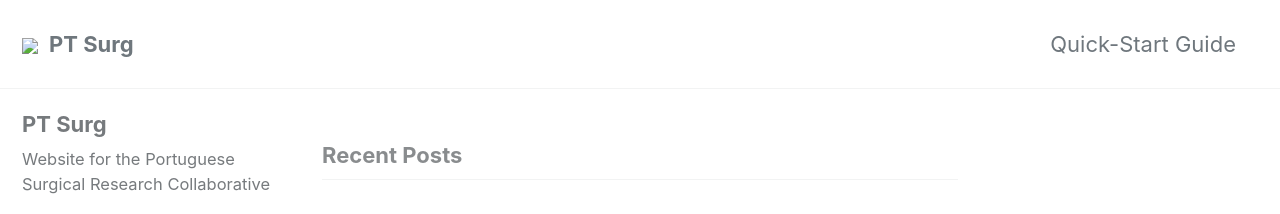
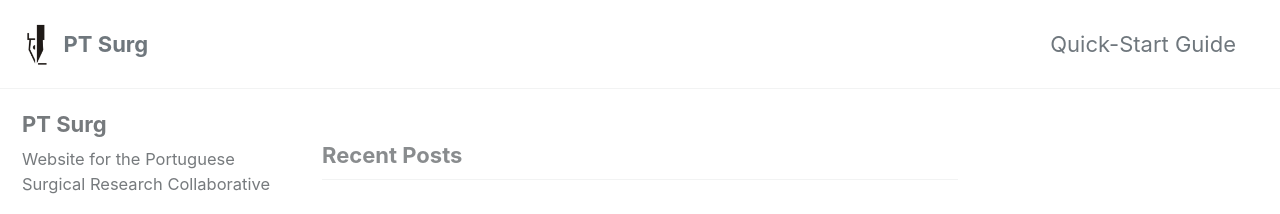
Before and after one commit to asampaiosoares/ptsurg.github.io, a Jekyll site: the page built from index.html, in a window 1280 px wide. Shown: the top 214 px of the page. Built offline with Jekyll 4.4.1, drawn with Linux system fonts in a browser that asks for light colours; cached includes are drawn as plain includes; nearby versions of some CDN libraries; the list of posts is cut into pages by our own code.

Commit message:
Update _config.yml

```diff
--- a/_config.yml
+++ b/_config.yml
@@ -25,7 +25,7 @@ url                      : # the base hostname & protocol for your site e.g. "ht
 baseurl                  : # the subpath of your site, e.g. "/blog"
 repository               : # GitHub username/repo-name e.g. "mmistakes/minimal-mistakes"
 teaser                   : # path of fallback teaser image, e.g. "/assets/images/500x300.png"
-logo                     : "/assets/images/logo_simple.png"
+logo                     : "images/logo_simple.png"
 masthead_title           : # overrides the website title displayed in the masthead, use " " for no title
 # breadcrumbs            : false # true, false (default)
 words_per_minute         : 200
```
